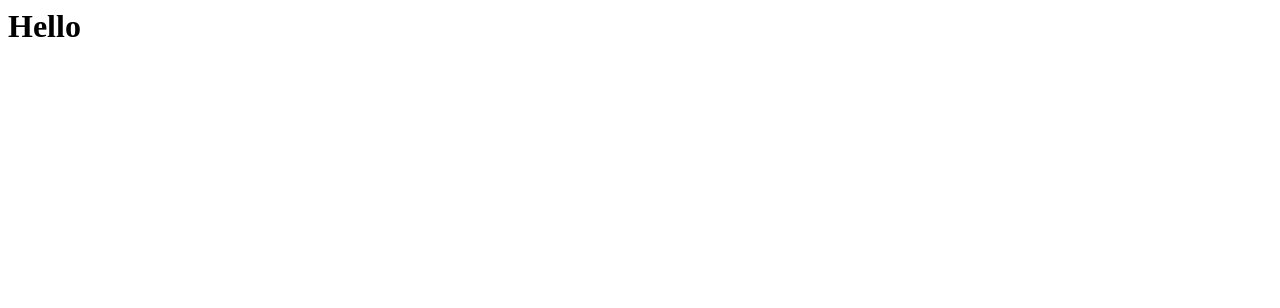
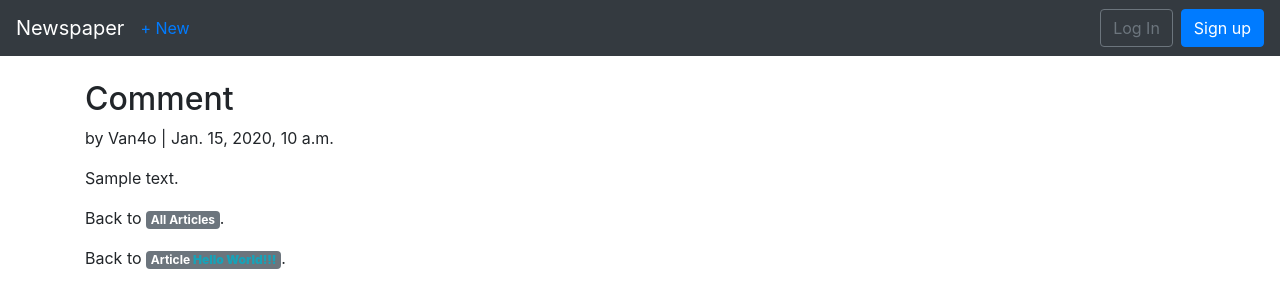
Before and after one commit to Van4ooo/auth_system_for_django, a Django app: a page that uses templates/comment_detail.html in a window 1280 px wide. Before the commit the part shown is almost empty. Shown: the top 308 px of the page. Run offline with Django 4.2, Linux system fonts and the light colour scheme; data comes from the database, SQL or seed files in the repository; tables that the repository leaves empty hold one stand-in row (values such as "Sample post").

Commit message:
refactor

```diff
--- a/templates/article_detail.html
+++ b/templates/article_detail.html
@@ -16,11 +16,11 @@
     {% for comment in article.comments.all %}
         <div class="card">
             <div class="card-header">
-                <span class="font-weight-bold">
-                    <a href = "{% url 'comment_detail' article.pk comment.pk%}">{{ comment.author }}</a>
-                </span> &middot;
+                writer by
+                {{ comment.author }}
                 <span class="text-muted"> on
                 {{ comment.data }}</span>
+                <a href = "{% url 'comment_detail' article.pk comment.pk%}">detail of comments</a>
             </div>
             <div class="card-body">
                 {{ comment.body }}
--- a/templates/comment_detail.html
+++ b/templates/comment_detail.html
@@ -1 +1,21 @@
-<h1>Hello</h1>
+{% extends 'base.html' %}
+
+{% block content %}
+    <div class="article-entry">
+        <h2> Comment </h2>
+        <p>by {{ comment.article.author }} | {{ comment.data }}</p>
+        <p>{{ comment.body }}</p>
+    </div>
+    {% if user.is_authenticated and comment.article.author.username == user.username %}
+        <p>
+            <a href="{% url 'home' %}" class="badge badge-primary">Edit</a> |
+            <a href="{% url 'home' %}" class="badge badge-warning">Delete</a>
+        </p>
+    {% endif %}
+
+    <p>Back to <a href="{% url 'articles' %}" class="badge badge-secondary">All Articles</a>.</p>
+    <p>Back to <a href="{% url 'article_detail' comment.article.pk %}"
+                  class="badge badge-secondary">Article <b
+            class="text-info">{{comment.article.title}}</b></a>.
+    </p>
+{% endblock content %}
```
